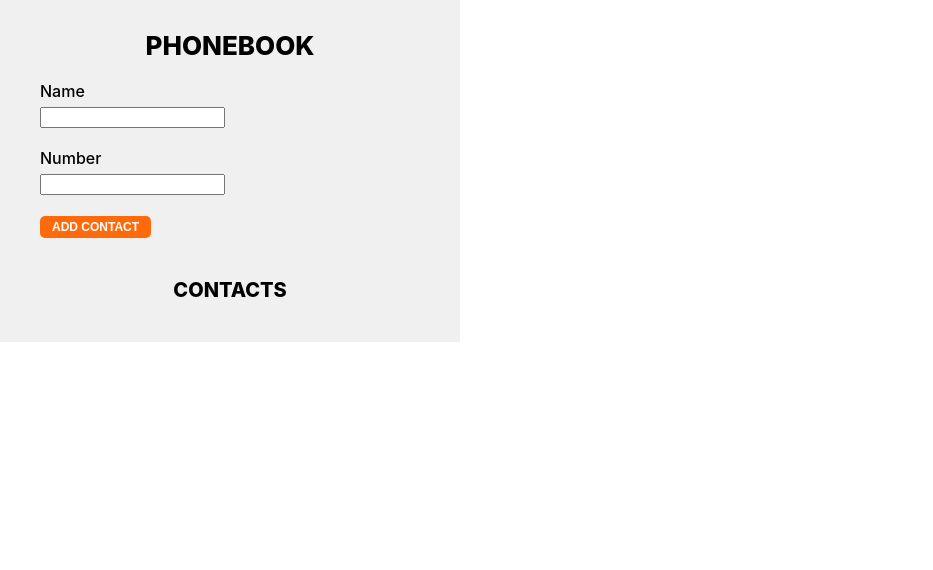
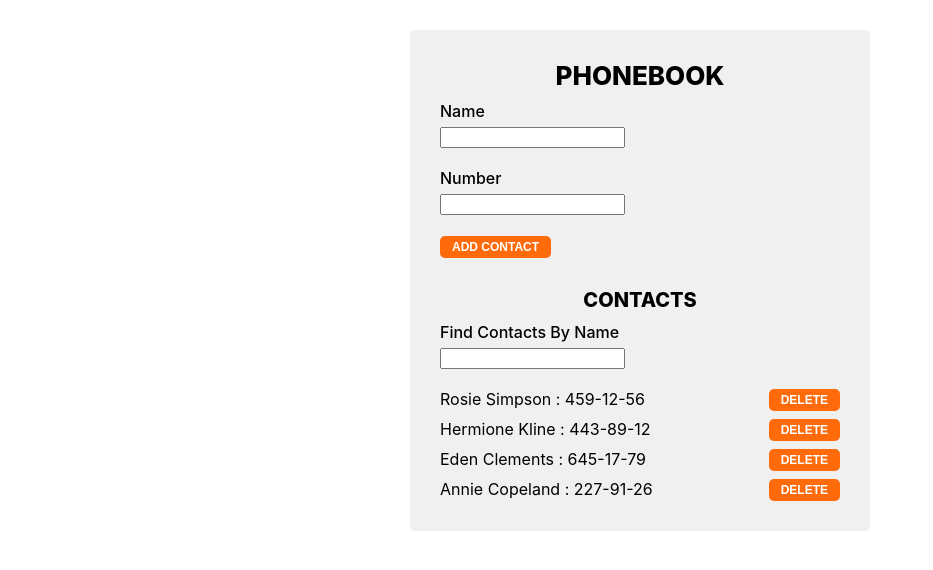
Before and after one commit to NataliiaChernieva/goit-react-hw-02-phonebook, a React (Create React App) app: page / in a window 1280 px wide. Shown: the top 570 px of the page, without its empty margins (0-933 px from the left). Built offline with nearby package versions, Linux system fonts and the light colour scheme.

Commit message:
не работающая кнопка удалить

```diff
--- a/package.json
+++ b/package.json
@@ -48,7 +48,8 @@
     "eslint": "^7.30.0",
     "husky": "^7.0.1",
     "lint-staged": "^11.0.0",
-    "prettier": "^2.3.2"
+    "prettier": "^2.3.2",
+    "prop-types": "^15.7.2"
   },
   "lint-staged": {
     "*.js": "eslint --cache --fix",
--- a/public/index.html
+++ b/public/index.html
@@ -24,7 +24,7 @@
       work correctly both with client-side routing and a non-root public URL.
       Learn how to configure a non-root public URL by running `npm run build`.
     -->
-    <title>React App</title>
+    <title>Phonebook</title>
   </head>
   <body>
     <noscript>You need to enable JavaScript to run this app.</noscript>
--- a/src/App.js
+++ b/src/App.js
@@ -7,10 +7,17 @@ import {
 } from './components/Container/Container.styled.jsx';
 import Form from './components/Form/Form.jsx';
 import ContactList from './components/ContactList/ContactList.jsx';
+import Input from './components/Input/Input.jsx';
 
 export default class App extends Component {
   state = {
-    contacts: [],
+    contacts: [
+      { id: 'id-1', name: 'Rosie Simpson', number: '459-12-56' },
+      { id: 'id-2', name: 'Hermione Kline', number: '443-89-12' },
+      { id: 'id-3', name: 'Eden Clements', number: '645-17-79' },
+      { id: 'id-4', name: 'Annie Copeland', number: '227-91-26' },
+    ],
+    filter: '',
   };
 
   formSubmitHandle = ({ name, number }) => {
@@ -21,24 +28,46 @@ export default class App extends Component {
       : this.setState(prevState => ({
           contacts: [...prevState.contacts, contact],
         }));
-    console.log(this.state);
+    console.log(contact);
   };
 
-  handleDelete = id => {
+  handleDelete = contactId => {
+    console.log(contactId);
     this.setState(prevState => ({
-      contacts: prevState.contacts.filter(contact => contact.id !== id),
+      contacts: prevState.contacts.filter(contact => contact.id !== contactId),
     }));
   };
 
+  changeFilter = e => {
+    this.setState({ filter: e.target.value });
+  };
+
+  getFilteredContacts = () => {
+    const { contacts, filter } = this.state;
+    const normaliseFilter = filter.toLowerCase();
+    return contacts.filter(contact =>
+      contact.name.toLowerCase().includes(normaliseFilter),
+    );
+  };
+
   render() {
+    const { filter } = this.state;
+    const filteredContacts = this.getFilteredContacts();
+
     return (
       <Container>
         <Title>Phonebook</Title>
         <Form handleSubmit={this.formSubmitHandle} />
         <SectionTitle>Contacts</SectionTitle>
+        <Input
+          name="Find contacts by name"
+          type="text"
+          value={filter}
+          onChange={this.changeFilter}
+        />
         <ContactList
-          contacts={this.state.contacts}
-          handleDeleteContact={this.handleDelete}
+          contacts={filteredContacts}
+          onDeleteContact={this.handleDelete}
         />
       </Container>
     );
--- a/src/components/Button/Button.jsx
+++ b/src/components/Button/Button.jsx
@@ -1,8 +1,14 @@
 import React from "react";
+import PropTypes from 'prop-types';
 import { CustomButton } from "./Button.styled";
 
 function Button({ text, type }) {
   return <CustomButton type={type}>{text}</CustomButton>;
 }
 
+Button.PropTypes = {
+  text: PropTypes.string.isRequired,
+  type: PropTypes.string.isRequired,
+}
+
 export default Button;
--- a/src/components/ContactList/ContactList.jsx
+++ b/src/components/ContactList/ContactList.jsx
@@ -1,6 +1,7 @@
+import PropTypes from 'prop-types';
 import ContactListItem from '../ContactListItem/ContactListItem';
 
-export default function ContactList({contacts, handleDelete}) {
+export default function ContactList({contacts, onDeleteContact}) {
     return (
         <ul>
             {contacts.map(({id, name, number }) => (
@@ -8,9 +9,18 @@ export default function ContactList({contacts, handleDelete}) {
                     key={id}
                     name={name}
                     number={number}
-                    deleteContact={()=>handleDelete(id)}
+                    handleDelete={()=>onDeleteContact(id)}
                 />
             ))}
         </ul>
     );
 }
+
+ContactList.propTypes = {
+    contacts: PropTypes.arrayOf(PropTypes.shape({
+        id: PropTypes.number.isRequired,
+        name: PropTypes.string.isRequired,
+        number: PropTypes.number.isRequired,
+    })),
+    onDeleteContact: PropTypes.func.isRequired,
+}
--- a/src/components/ContactListItem/ContactListItem.jsx
+++ b/src/components/ContactListItem/ContactListItem.jsx
@@ -1,11 +1,16 @@
+import PropTypes from 'prop-types';
 import { ContactItem } from './ContactListItem.styled';
 import Button from '../Button/Button';
 
-export default function ContactListItem({name, number, deleteContact}) {
+export default function ContactListItem({name, number, handleDelete}) {
     return (
         <ContactItem>
             {name} : {number}
-            <Button type="button" text='delete' onClick={deleteContact}/>
+            <Button type="button" text='delete' onClick={handleDelete}/>
         </ContactItem>
     )
 }
+
+ContactListItem.propTypes = {
+    handleDelete: PropTypes.func.isRequired,
+}
--- a/src/components/ContactListItem/ContactListItem.styled.jsx
+++ b/src/components/ContactListItem/ContactListItem.styled.jsx
@@ -3,7 +3,6 @@ import styled from '@emotion/styled';
 export const ContactItem = styled.li`
    display: flex;
    justify-content: space-between;
-   padding-left:10px;
     &:not(:last-child){
         margin-bottom: 8px;
     }
--- a/src/components/Container/Container.jsx
+++ /dev/null
@@ -1,5 +0,0 @@
-// import { Container} from './Container.styled';
-
-// export function Container() {
-//     return <Container/>
-// }
--- a/src/components/Container/Container.styled.jsx
+++ b/src/components/Container/Container.styled.jsx
@@ -3,7 +3,11 @@ import styled from "@emotion/styled";
 export const Container = styled.div`
   width: 400px;
   background-color: #f0f0f0;
+  border-radius: 5px;
   padding: 30px;
+  margin-left:auto;
+  margin-right: auto;
+  margin-top:30px;
 `;
 
 export const Title = styled.h1`
--- a/src/components/Form/Form.jsx
+++ b/src/components/Form/Form.jsx
@@ -21,7 +21,7 @@ export default class Form extends Component {
         e.preventDefault();
 
         this.props.handleSubmit(this.state);
-        console.log('cntqn>', this.state);
+        // console.log('Стейт формы>', this.state);
         this.reset();
     };
 
--- a/src/components/Form/Form.styled.jsx
+++ b/src/components/Form/Form.styled.jsx
@@ -1,5 +1,5 @@
 import styled from '@emotion/styled';
 
 export const CustomForm = styled.form`
-padding:10px;
+padding: 0px;
 `;
--- a/src/components/Input/Input.jsx
+++ b/src/components/Input/Input.jsx
@@ -1,17 +1,21 @@
+import PropTypes from 'prop-types';
 import { CurrentInput, CurrentLabel } from './Input.styled';
 
-export default function Input({type, name, patern,title,required, onChange}) {
+export default function Input({type, name, onChange}) {
   return(
     <CurrentLabel>{name}
       <CurrentInput
         type={type}
         name={name}
-        pattern={patern}
-        title={title}
-        required={required}
         onChange={onChange}
       />
     </CurrentLabel>
   )
+}
+
+Input.propTypes = {
+  name: PropTypes.string.isRequired,
+  type: PropTypes.string.isRequired,
+  onChange: PropTypes.func.isRequired,
 
 }
```
Also changed, not shown: 2 other files (tests, documents, lock files or other folders).
